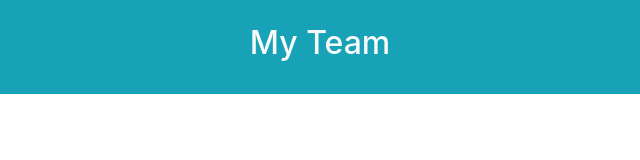
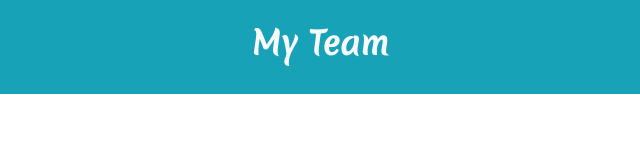
Before and after one commit to hfurusho/hw10_template_engine_employee_summary, a website: page templates/main.html in a window 1280 px wide. Shown: the full height of the page, 320-960 px from the left. Drawn offline with nearby package versions, Linux system fonts and the light colour scheme.

Commit message:
Added google fonts.

```diff
--- a/lib/generateMainHtml.js
+++ b/lib/generateMainHtml.js
@@ -19,6 +19,10 @@ function generateMainHtml(team) {
       integrity="sha384-ggOyR0iXCbMQv3Xipma34MD+dH/1fQ784/j6cY/iJTQUOhcWr7x9JvoRxT2MZw1T"
       crossorigin="anonymous"
     />
+    <link
+      href="https://fonts.googleapis.com/css?family=Merienda|Ubuntu&display=swap"
+      rel="stylesheet"
+    />
     <script
       src="https://kit.fontawesome.com/b89a55f4ba.js"
       crossorigin="anonymous"
@@ -27,6 +31,13 @@ function generateMainHtml(team) {
       .card-header {
         background-color: #b82d17;
         color: white;
+      }
+      .container-fluid h2 {
+        font-family: "Merienda", cursive;
+        font-weight: bold;
+      }
+      .card {
+        font-family: "Ubuntu", sans-serif;
       }
     </style>
   </head>
--- a/templates/main.html
+++ b/templates/main.html
@@ -11,6 +11,10 @@
       integrity="sha384-ggOyR0iXCbMQv3Xipma34MD+dH/1fQ784/j6cY/iJTQUOhcWr7x9JvoRxT2MZw1T"
       crossorigin="anonymous"
     />
+    <link
+      href="https://fonts.googleapis.com/css?family=Merienda|Ubuntu&display=swap"
+      rel="stylesheet"
+    />
     <script
       src="https://kit.fontawesome.com/b89a55f4ba.js"
       crossorigin="anonymous"
@@ -19,6 +23,13 @@
       .card-header {
         background-color: #b82d17;
         color: white;
+      }
+      .container-fluid h2 {
+        font-family: "Merienda", cursive;
+        font-weight: bold;
+      }
+      .card {
+        font-family: "Ubuntu", sans-serif;
       }
     </style>
   </head>
```
Also changed, not shown: output/team.html.
